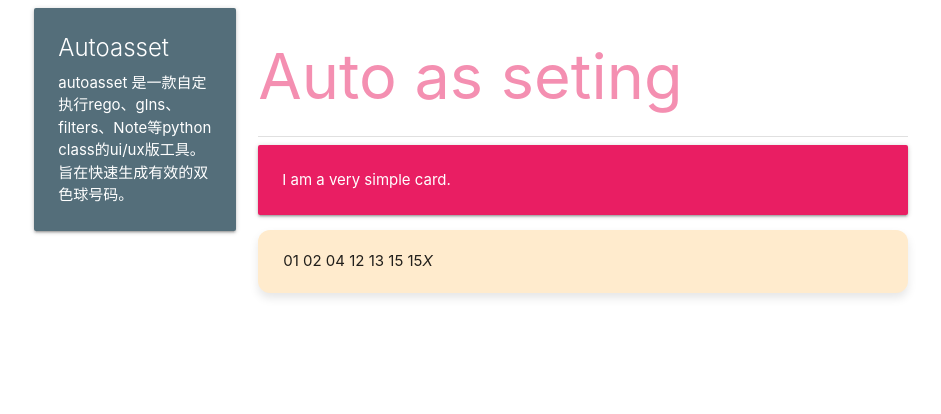
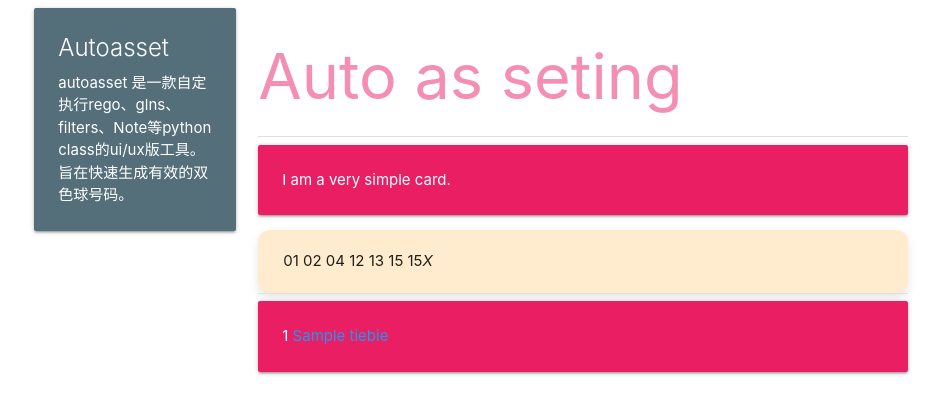
Before and after one commit to JogFeelingVI/autoasset, a Python web app: template templates/index.html in a window 1280 px wide. Shown: the top 414 px of the page, without its empty margins (169-1110 px from the left). Run offline with Jinja, Linux system fonts and the light colour scheme; the template is opened without the code that fills it: most values are stand-ins (such as "Sample title", 1, 10 or a date in 2020); some libraries are stand-ins or nearby versions.

Commit message:
add casex

```diff
--- a/app.py
+++ b/app.py
@@ -2,7 +2,7 @@
 # @Author: Your name
 # @Date:   2024-01-06 21:09:15
 # @Last Modified by:   JogFeelingVI
-# @Last Modified time: 2024-01-13 15:24:31
+# @Last Modified time: 2024-01-23 20:43:26
 from aiohttp import web
 from app_routes import setup_routes, setup_static_routes
 from app_midd import setup_middleware
@@ -19,6 +19,5 @@ setup_static_routes(app=app)
 setup_routes(app=app)
 setup_middleware(app=app)
 
-
 if __name__ == '__main__':
     web.run_app(app, host='127.0.0.1', port=8080)
--- a/app_view.py
+++ b/app_view.py
@@ -2,7 +2,7 @@
 # @Author: JogFeelingVI
 # @Date:   2024-01-12 21:03:10
 # @Last Modified by:   JogFeelingVI
-# @Last Modified time: 2024-01-13 21:34:31
+# @Last Modified time: 2024-01-23 20:43:57
 from codex import glns_v2, datav, note
 from aiohttp import web
 import aiohttp_jinja2, time
--- a/static/cases.css
+++ b/static/casex.css
@@ -2,11 +2,10 @@
  * @Author: JogFeelingVI
  * @Date:   2024-01-22 08:13:01
  * @Last Modified by:   JogFeelingVI
- * @Last Modified time: 2024-01-22 08:34:51
+ * @Last Modified time: 2024-01-23 23:01:26
  */
 
-#cases
-{
+.casex {
     display: flex;
     border-radius: 12px;
     background-color: blanchedalmond;
--- a/templates/index.html
+++ b/templates/index.html
@@ -2,14 +2,14 @@
   @Author: JogFeelingVI
   @Date:   2024-01-13 21:34:51
   @Last Modified by:   JogFeelingVI
-  @Last Modified time: 2024-01-22 08:28:01
+  @Last Modified time: 2024-01-23 23:02:21
 -->
 <!DOCTYPE html>
 <html>
   <head>
     <!-- Compiled and minified CSS -->
     <link rel="stylesheet" href="https://cdnjs.cloudflare.com/ajax/libs/materialize/1.0.0/css/materialize.min.css">
-    <link rel="stylesheet" href="/static/cases.css">
+    <link rel="stylesheet" href="/static/casex.css">
     <!-- Compiled and minified JavaScript -->
     <script src="https://cdnjs.cloudflare.com/ajax/libs/materialize/1.0.0/js/materialize.min.js"></script>
 
@@ -39,8 +39,8 @@
                 <span class="white-text">I am a very simple card.
                 </span>
               </div>
-              <!-- list cases -->
-              <div id="cases">
+              <!-- list casex -->
+              <div class="casex">
                 <div><i></i></div>
                 <div class="message">
                   <span>01 02 04 12 13 15</span>
@@ -48,6 +48,15 @@
                 </div>
                 <i>X</i>
               </div>
+              <!-- end list casex -->
+              <div class="divider"></div>
+              <div id="navigation" class="card-panel pink">
+                {% for item in navigation %}
+                <span class="white-text">{{ item.number }}</span>
+                <span class="blue-text">{{ item.tiebie }}</span>
+                {% endfor %}
+              </div>
+
               <!-- end case-->
             </div>
           </div>
```
